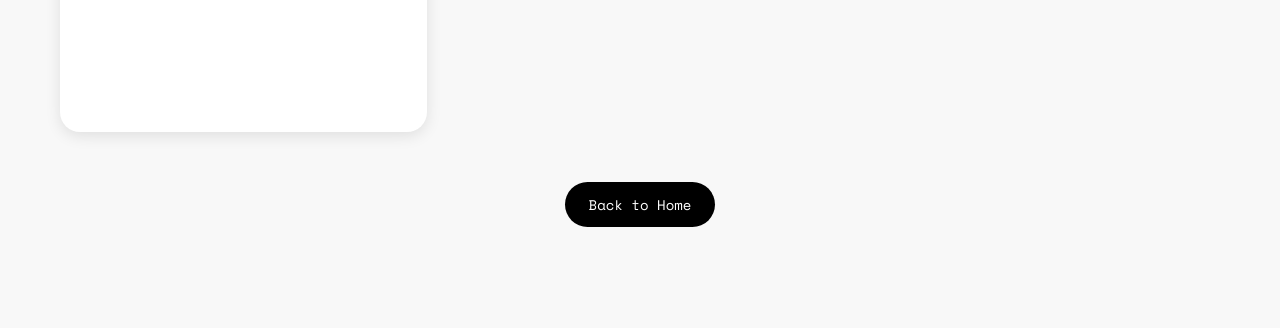
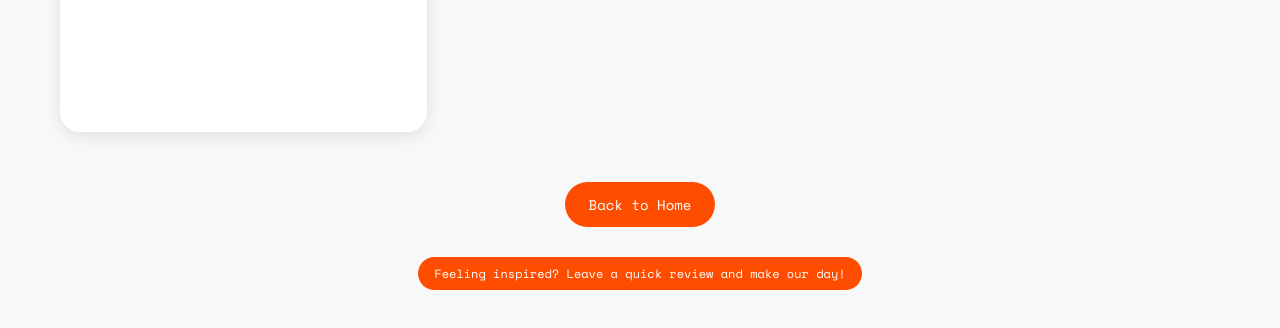
Before and after one commit to darpanjaiin/handbook, a plain HTML site: page guestguide.html in a window 1280 px wide. Shown: the part 2598-2926 px from the top of the page. Before the commit the page ends 2875 px from the top, so only its background shows below. Drawn offline with nearby package versions, Linux system fonts and the light colour scheme.

Commit message:
Update guestguide.html

```diff
--- a/guestguide.html
+++ b/guestguide.html
@@ -93,7 +93,7 @@
             width: fit-content;
             margin: 30px auto;
             padding: 12px 24px;
-            background: #000;
+            background: #ff4d00;
             color: white;
             text-decoration: none;
             border-radius: 25px;
@@ -292,6 +292,25 @@
         }
 
         .map-button:hover {
+            transform: translateY(-2px);
+        }
+
+        /* Add this CSS for the review button */
+        .review-button {
+            display: block;
+            width: fit-content; /* Adjust width to fit content */
+            margin: 20px auto;
+            padding: 8px 16px; /* Adjust padding for a smaller button */
+            background: #ff4d00; /* Match with back button */
+            color: white;
+            text-decoration: none;
+            border-radius: 25px;
+            font-size: 12px; /* Smaller font size */
+            text-align: center;
+            transition: transform 0.3s ease;
+        }
+
+        .review-button:hover {
             transform: translateY(-2px);
         }
     </style>
@@ -503,6 +522,7 @@
     </div>
 
     <a href="index.html" class="back-button">Back to Home</a>
+    <a href="https://www.google.com/maps/place/Your+Business+Name/reviews" class="review-button" target="_blank">Feeling inspired? Leave a quick review and make our day!</a>
 
     <script src="js/modal.js"></script>
 </body>
```
